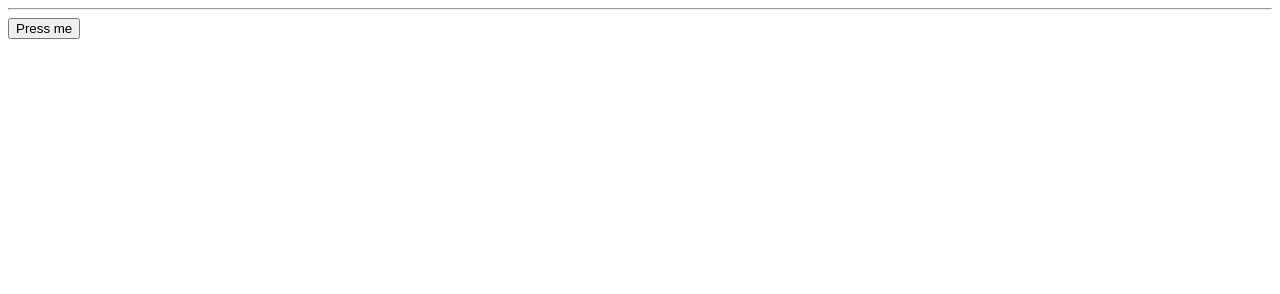
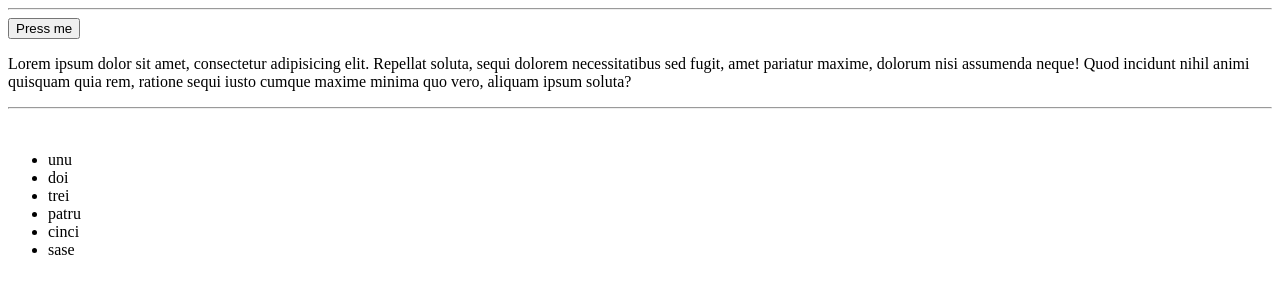
Before and after one commit to cosmin2iordache/testing, a plain HTML site: page index.html in a window 1280 px wide. Drawn offline with Linux system fonts and the light colour scheme.

Commit message:
Joaca in index

```diff
--- a/index.html
+++ b/index.html
@@ -12,6 +12,22 @@
             <INPUT type="button";
                     value="Press me";
                     onclick="action('Boooooooooo')">
+
     </FORM>
+<p>Lorem ipsum dolor sit amet, consectetur adipisicing elit.
+Repellat soluta, sequi dolorem necessitatibus sed fugit,
+amet pariatur maxime, dolorum nisi assumenda neque!
+Quod incidunt nihil animi quisquam quia rem, ratione sequi iusto
+cumque maxime minima quo vero, aliquam ipsum soluta?</p> <hr><br>
+<ul>
+<li>unu</li>
+<li>doi</li>
+<li>trei</li>
+<li>patru</li>
+<li>cinci</li>
+<li>sase</li>
+</ul>
+
+
 </body>
 </html>
```
